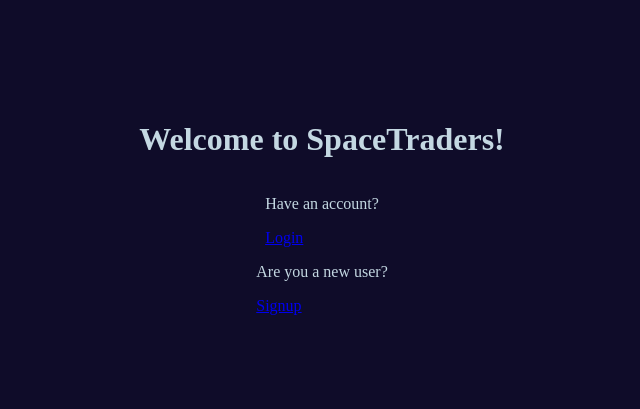
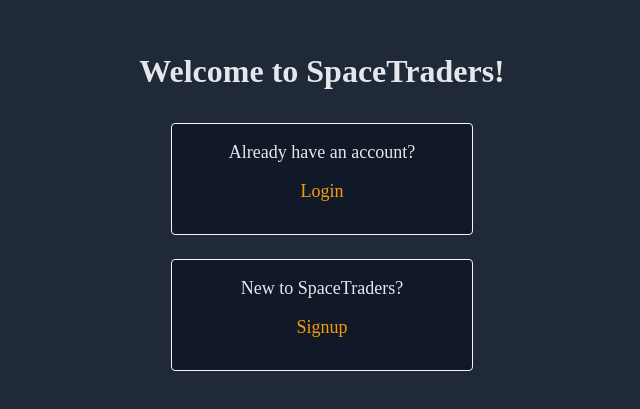
Before and after one commit to Shaariq06/spacetraders-next, a Next.js app: page / in a window 1280 px wide. Shown: the part 193-602 px from the top of the page, without its empty margins (318-958 px from the left). Built offline with nearby package versions, Linux system fonts and the light colour scheme.

Commit message:
finished of landing page

```diff
--- a/src/pages/index.js
+++ b/src/pages/index.js
@@ -9,12 +9,16 @@ export default function Home() {
     <div className={styles.container}>
       <h1>Welcome to SpaceTraders!</h1>
       <div className={styles.loginLink}>
-        <p>Have an account?</p>
-        <a href="login" >Login</a>
+        <p className={styles.p}>Already have an account?</p>
+        <div className={styles.div}>
+          <a href='login' className={styles.a}>Login</a>
+        </div>
       </div>
       <div className={styles.signupLink}>
-        <p>Are you a new user?</p>
-        <a href="signup" >Signup</a>
+        <p className={styles.p}>New to SpaceTraders?</p>
+        <div className={styles.div}>
+          <a href='signup' className={styles.a}>Signup</a>
+        </div>
       </div>
     </div>
   )
--- a/src/styles/Home.module.css
+++ b/src/styles/Home.module.css
@@ -4,14 +4,30 @@
     align-items: center;
     justify-content: center;
     min-height: 100vh;
-    background-color: #0f0c29;
-    color: #c4d8e2;
+    background-color: #1F2937;
+    color: #E5E7EB;
 }
 
-.loginLink {
-    font-size: medium;
+.loginLink, .signupLink{
+    font-size: large;
+    height: 110px;
+    width: 300px;
+    background: #111827;
+    border-radius: 0.25rem;
+    border-width: 1px;
+    border: 1px groove whitesmoke;
+    margin: 12px;
 }
 
-.signupLink {
-    font-size: medium;
+.p {
+    text-align: center;
 }
+
+.a {
+    text-decoration: none;
+    color: #f59e0b;
+}
+
+.div {
+    text-align: center;
+}
--- a/src/styles/LoginSignup.module.css
+++ b/src/styles/LoginSignup.module.css
@@ -4,8 +4,8 @@
     align-items: center;
     justify-content: center;
     min-height: 100vh;
-    background-color: #0f0c29;
-    color: #c4d8e2;
+    background-color: #1F2937;
+    color: #E5E7EB;
   }
 
   .form {
@@ -13,12 +13,16 @@
     flex-direction: column;
     align-items: center;
     justify-content: center;
-    width: 50%;
+    height: 170px;
+    width: 300px;
     max-width: 500px;
-    margin-top: 2rem;
-    background-color: #3c3b3f;
+    background-color: #111827;
     padding: 2rem;
-    border-radius: 5px;
+    border-width: 1px;
+    border: 1px groove whitesmoke;
+    margin: 12px;
+    border-radius: 0.25rem;
+
   }
 
   .input {
@@ -42,5 +46,5 @@
   }
 
   .button:hover {
-    background-color: #ffc72c;
+    background-color: #f59e0b;
   }
```
